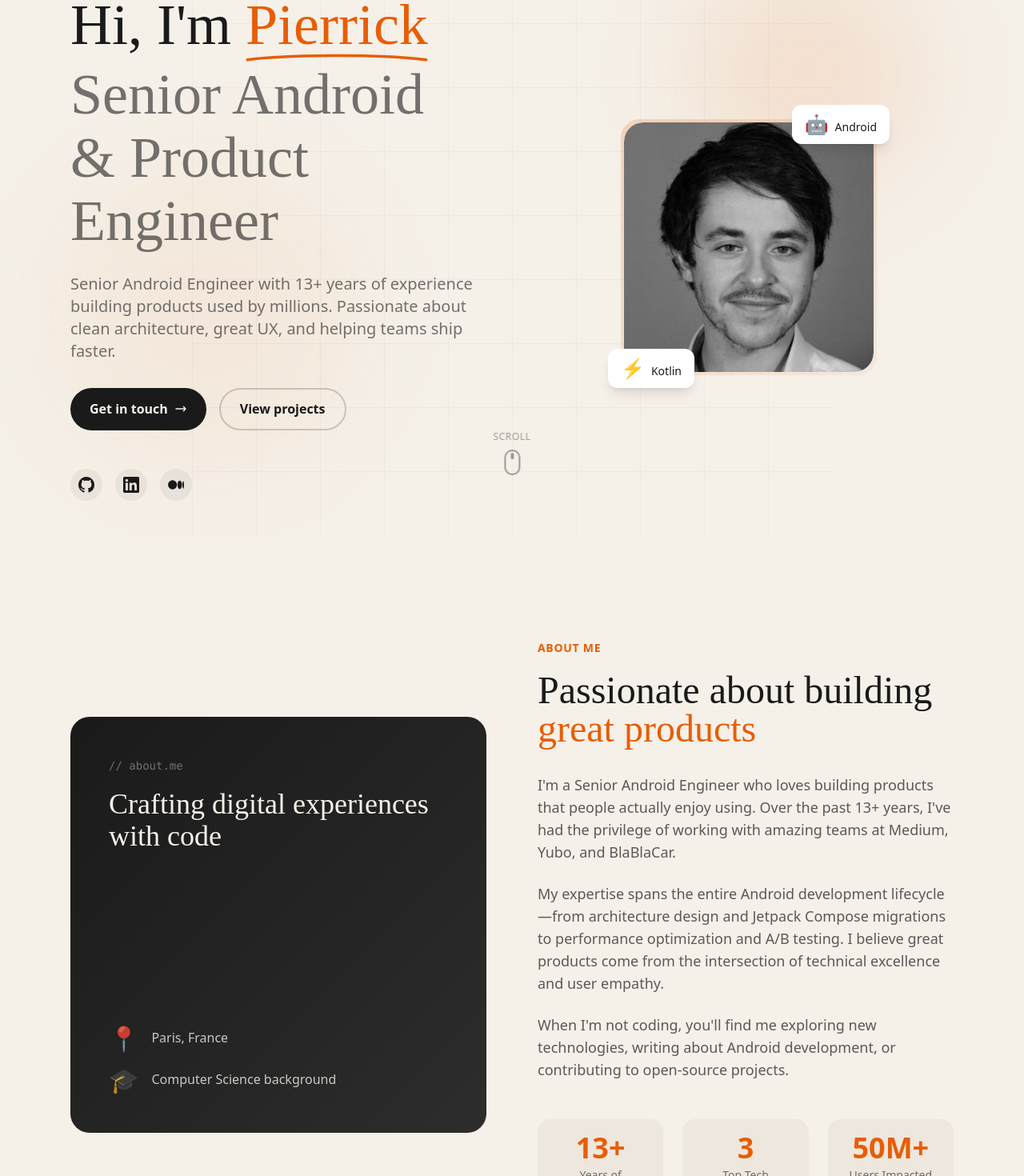
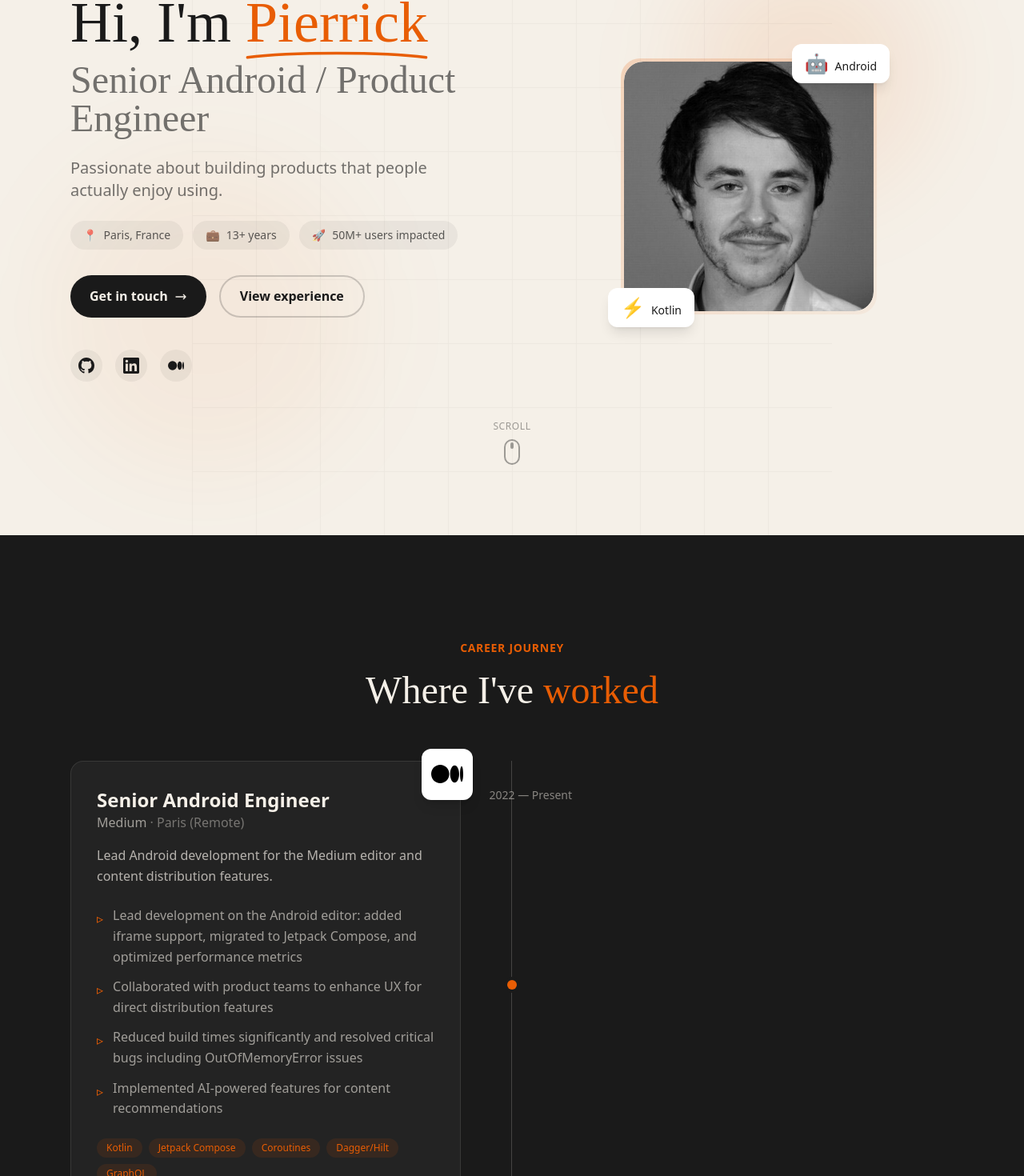
Before and after one commit to prcaen/prcaen.github.io, a React (Vite) app: page / in a window 1280 px wide. Shown: the part 131-1601 px from the top of the page at 80% size. Built offline with nearby package versions, Linux system fonts and the light colour scheme.

Commit message:
Remove About component and its references from App and Header. Update Hero component to include dynamic years of experience and additional personal info badges. Adjust personal data for consistency in job title and about section.

```diff
--- a/src/App.tsx
+++ b/src/App.tsx
@@ -1,6 +1,5 @@
 import { Header } from './components/Header';
 import { Hero } from './components/Hero';
-import { About } from './components/About';
 import { Experience } from './components/Experience';
 import { Projects } from './components/Projects';
 import { Skills } from './components/Skills';
@@ -14,7 +13,6 @@
       <Header />
       <main>
         <Hero />
-        <About />
         <Experience />
         <Projects />
         <Skills />
--- a/src/components/About.tsx
+++ /dev/null
@@ -1,76 +0,0 @@
-import { personalInfo, getYearsOfExperience } from '../data/personal';
-
-export function About() {
-  const yearsOfExperience = getYearsOfExperience();
-
-  return (
-    <section id="about" className="py-24 md:py-32">
-      <div className="max-w-6xl mx-auto px-6">
-        <div className="grid lg:grid-cols-2 gap-16 items-center">
-          {/* Visual side */}
-          <div className="relative">
-            <div className="aspect-square rounded-3xl bg-gradient-to-br from-charcoal to-charcoal-light p-8 md:p-12">
-              <div className="h-full flex flex-col justify-between">
-                <div>
-                  <span className="text-cream/40 text-sm font-mono">// about.me</span>
-                  <h3 className="font-display text-3xl md:text-4xl text-cream mt-4">
-                    Crafting digital experiences with code
-                  </h3>
-                </div>
-
-                <div className="space-y-4">
-                  <div className="flex items-center gap-4 text-cream/80">
-                    <span className="text-3xl">📍</span>
-                    <span>{personalInfo.location}</span>
-                  </div>
-                  <div className="flex items-center gap-4 text-cream/80">
-                    <span className="text-3xl">🎓</span>
-                    <span>Computer Science background</span>
-                  </div>
-                </div>
-              </div>
-            </div>
-
-            {/* Decorative elements */}
-            <div className="absolute -top-6 -right-6 w-24 h-24 bg-accent/20 rounded-2xl -z-10" />
-            <div className="absolute -bottom-6 -left-6 w-32 h-32 bg-accent/10 rounded-full -z-10" />
-          </div>
-
-          {/* Content side */}
-          <div>
-            <span className="text-accent font-semibold tracking-wider uppercase text-sm">
-              About Me
-            </span>
-            <h2 className="font-display text-4xl md:text-5xl text-charcoal mt-4 mb-8">
-              Passionate about building
-              <span className="text-accent"> great products</span>
-            </h2>
-
-            <div className="space-y-6 text-charcoal/70 text-lg">
-              {personalInfo.about.long.map((paragraph, index) => (
-                <p key={index}>{paragraph}</p>
-              ))}
-            </div>
-
-            <div className="mt-12 grid grid-cols-3 gap-6">
-              <StatCard number={`${yearsOfExperience}+`} label="Years of Experience" />
-              <StatCard number="3" label="Top Tech Companies" />
-              <StatCard number="50M+" label="Users Impacted" />
-            </div>
-          </div>
-        </div>
-      </div>
-    </section>
-  );
-}
-
-function StatCard({ number, label }: { number: string; label: string }) {
-  return (
-    <div className="text-center p-4 rounded-2xl bg-cream-dark/50">
-      <span className="block text-3xl md:text-4xl font-bold text-accent">
-        {number}
-      </span>
-      <span className="text-sm text-charcoal/60 mt-1 block">{label}</span>
-    </div>
-  );
-}
--- a/src/components/Header.tsx
+++ b/src/components/Header.tsx
@@ -2,7 +2,6 @@
 import { personalInfo } from '../data/personal';
 
 const navLinks = [
-  { href: '#about', label: 'About' },
   { href: '#experience', label: 'Experience' },
   { href: '#projects', label: 'Projects' },
   { href: '#skills', label: 'Skills' },
--- a/src/components/Hero.tsx
+++ b/src/components/Hero.tsx
@@ -1,8 +1,10 @@
-import { personalInfo } from '../data/personal';
+import { personalInfo, getYearsOfExperience } from '../data/personal';
 
 export function Hero() {
+  const yearsOfExperience = getYearsOfExperience();
+
   return (
-    <section className="min-h-screen flex items-center justify-center relative overflow-hidden pt-20">
+    <section className="min-h-screen flex items-center justify-center relative overflow-hidden pt-20 pb-12">
       {/* Background decoration */}
       <div className="absolute inset-0 overflow-hidden">
         <div className="absolute top-20 right-[10%] w-72 h-72 bg-accent/10 rounded-full blur-3xl animate-float" />
@@ -49,14 +51,27 @@
                   />
                 </svg>
               </span>
-              <span className="block mt-2 text-charcoal/60">
+              <span className="block mt-2 text-charcoal/60 text-3xl md:text-4xl lg:text-5xl">
                 {personalInfo.title}
               </span>
             </h1>
 
-            <p className="text-lg md:text-xl text-charcoal/60 max-w-xl mx-auto lg:mx-0 mb-8 opacity-0 animate-fade-up stagger-2">
+            <p className="text-lg md:text-xl text-charcoal/60 max-w-xl mx-auto lg:mx-0 mb-6 opacity-0 animate-fade-up stagger-2">
               {personalInfo.about.short}
             </p>
+
+            {/* Quick info badges */}
+            <div className="flex flex-wrap gap-3 justify-center lg:justify-start mb-8 opacity-0 animate-fade-up stagger-2">
+              <span className="inline-flex items-center gap-2 px-4 py-2 bg-charcoal/5 rounded-full text-sm font-medium text-charcoal/70">
+                <span>📍</span> {personalInfo.location}
+              </span>
+              <span className="inline-flex items-center gap-2 px-4 py-2 bg-charcoal/5 rounded-full text-sm font-medium text-charcoal/70">
+                <span>💼</span> {yearsOfExperience}+ years
+              </span>
+              <span className="inline-flex items-center gap-2 px-4 py-2 bg-charcoal/5 rounded-full text-sm font-medium text-charcoal/70">
+                <span>🚀</span> 50M+ users impacted
+              </span>
+            </div>
 
             <div className="flex flex-wrap gap-4 justify-center lg:justify-start opacity-0 animate-fade-up stagger-3">
               <a
@@ -69,15 +84,15 @@
                 </svg>
               </a>
               <a
-                href="#projects"
+                href="#experience"
                 className="inline-flex items-center gap-2 px-6 py-3 border-2 border-charcoal/20 text-charcoal font-semibold rounded-full hover:border-accent hover:text-accent transition-all"
               >
-                View projects
+                View experience
               </a>
             </div>
 
             {/* Social links */}
-            <div className="flex gap-4 mt-12 justify-center lg:justify-start opacity-0 animate-fade-up stagger-4">
+            <div className="flex gap-4 mt-10 justify-center lg:justify-start opacity-0 animate-fade-up stagger-4">
               {Object.entries(personalInfo.social).map(([platform, url]) => (
                 <a
                   key={platform}
@@ -98,7 +113,7 @@
             <div className="relative">
               <div className="w-64 h-64 md:w-80 md:h-80 rounded-3xl bg-gradient-to-br from-accent/20 to-accent/5 p-1">
                 <div className="w-full h-full rounded-3xl bg-cream flex items-center justify-center overflow-hidden">
-                <img
+                  <img
                     src="/me.jpg"
                     alt={personalInfo.name}
                     className="w-full h-full object-cover rounded-3xl"
@@ -119,7 +134,7 @@
         </div>
 
         {/* Scroll indicator */}
-        <div className="absolute bottom-8 left-1/2 -translate-x-1/2 opacity-0 animate-fade-in stagger-5">
+        <div className="mt-12 flex justify-center opacity-0 animate-fade-in stagger-6">
           <div className="flex flex-col items-center gap-2 text-charcoal/40">
             <span className="text-xs font-medium tracking-wider uppercase">Scroll</span>
             <div className="w-5 h-8 border-2 border-current rounded-full flex justify-center pt-1">
@@ -129,6 +144,17 @@
         </div>
       </div>
     </section>
+  );
+}
+
+function StatCard({ number, label }: { number: string; label: string }) {
+  return (
+    <div className="text-center p-4 rounded-2xl bg-charcoal/5">
+      <span className="block text-2xl md:text-3xl font-bold text-accent">
+        {number}
+      </span>
+      <span className="text-xs md:text-sm text-charcoal/60 mt-1 block">{label}</span>
+    </div>
   );
 }
 
--- a/src/data/personal.ts
+++ b/src/data/personal.ts
@@ -4,19 +4,14 @@
 
 export const personalInfo = {
   name: "Pierrick Caen",
-  title: "Senior Android & Product Engineer",
+  title: "Senior Android / Product Engineer",
   tagline: "Building delightful mobile experiences",
   email: "mail@pierrickcaen.fr",
   location: "Paris, France",
   careerStartYear: CAREER_START_YEAR,
 
   about: {
-    short: `Senior Android Engineer with ${getYearsOfExperience()}+ years of experience building products used by millions. Passionate about clean architecture, great UX, and helping teams ship faster.`,
-    long: [
-      `I'm a Senior Android Engineer who loves building products that people actually enjoy using. Over the past ${getYearsOfExperience()}+ years, I've had the privilege of working with amazing teams at Medium, Yubo, and BlaBlaCar.`,
-      "My expertise spans the entire Android development lifecycle—from architecture design and Jetpack Compose migrations to performance optimization and A/B testing. I believe great products come from the intersection of technical excellence and user empathy.",
-      "When I'm not coding, you'll find me exploring new technologies, writing about Android development, or contributing to open-source projects."
-    ]
+    short: `Passionate about building products that people actually enjoy using.`
   },
 
   social: {
```
